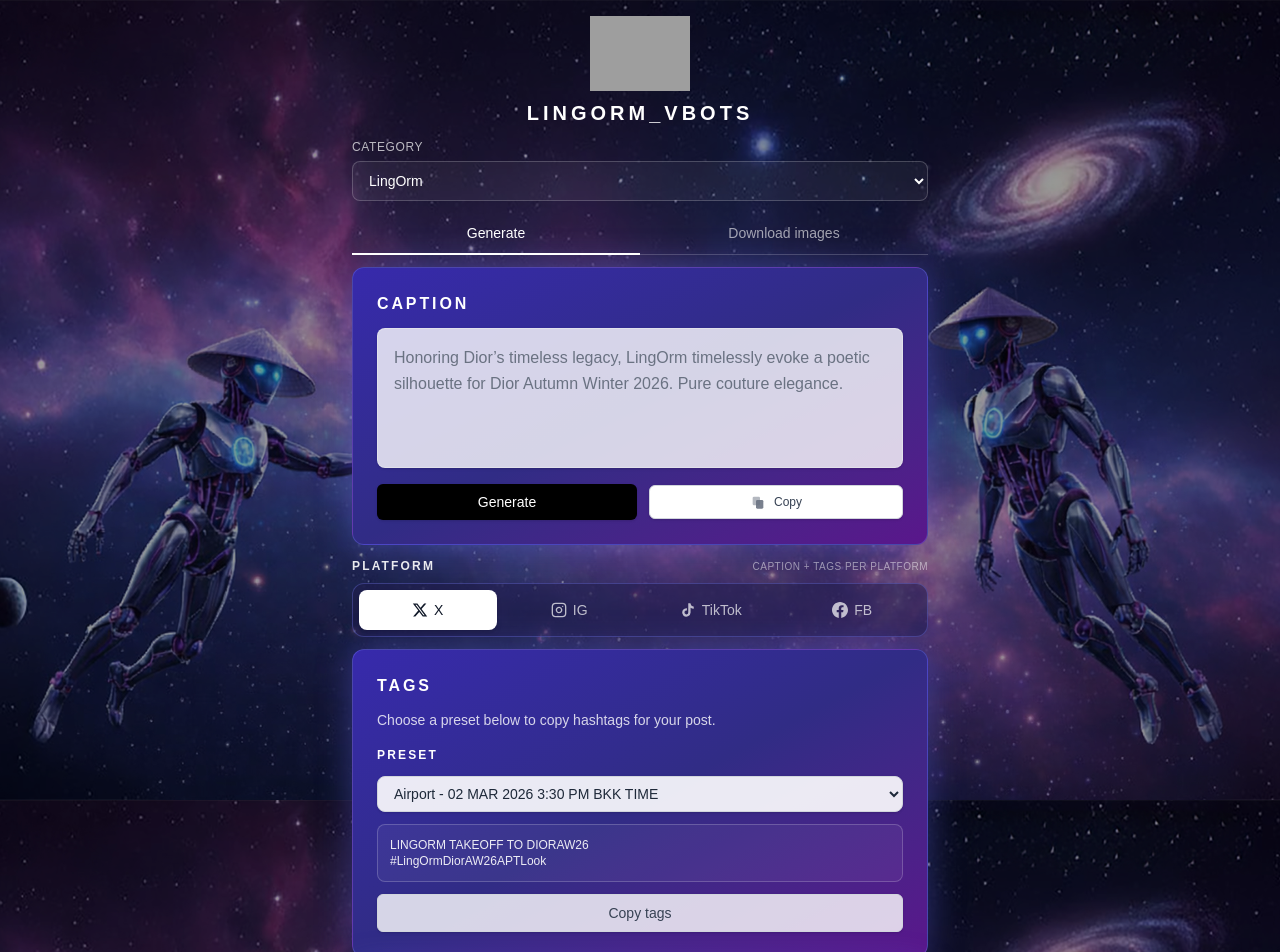
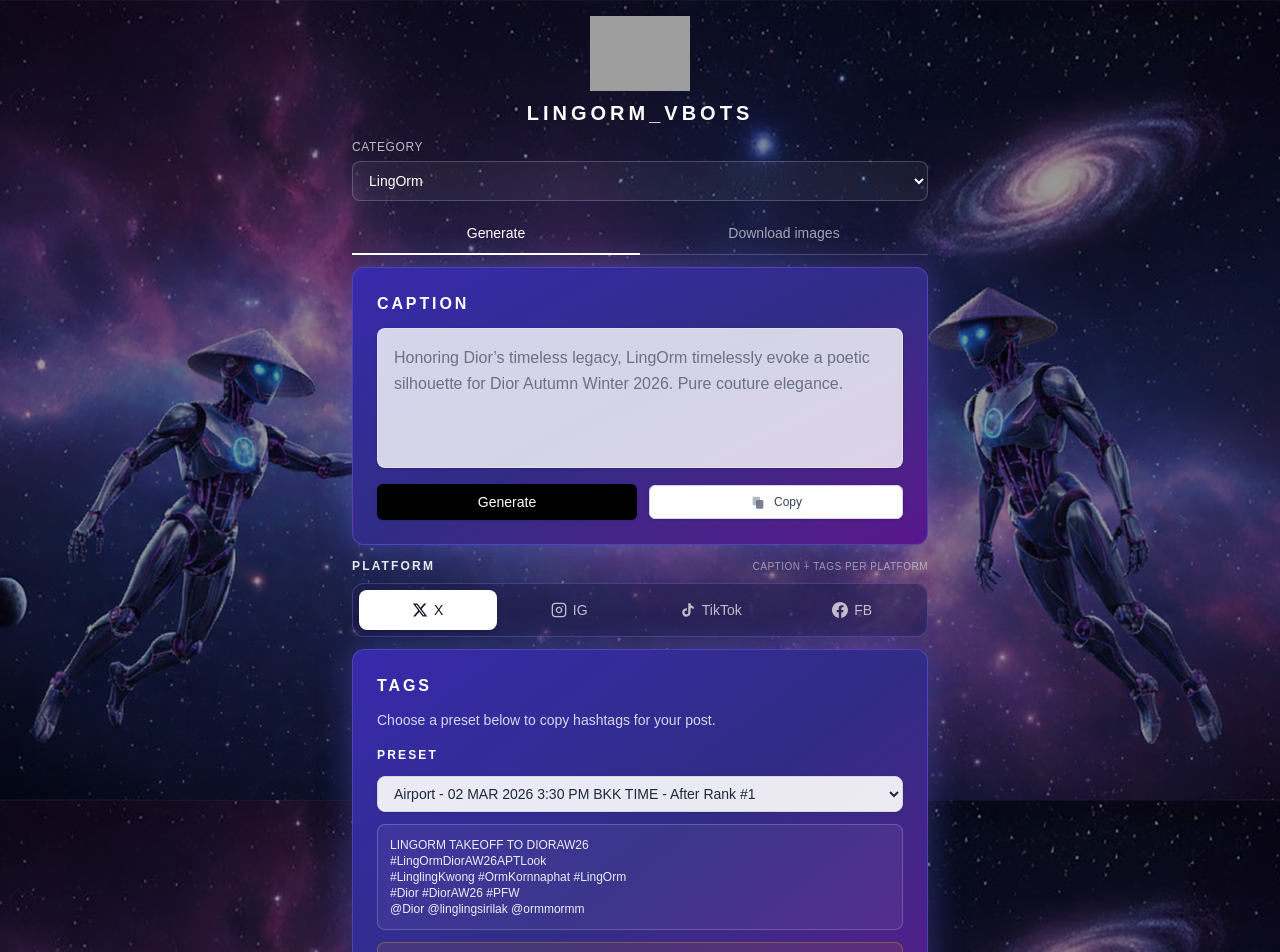
Before and after one commit to kthanhnguyen/lingorm-caption-app, a Next.js app: page / in a window 1280 px wide. Shown: the top 952 px of the page. Built offline with nearby package versions, Linux system fonts and the light colour scheme; grey boxes are pictures that could not be loaded.

Commit message:
update selected tags

```diff
--- a/src/app/components/shared/platformTags.ts
+++ b/src/app/components/shared/platformTags.ts
@@ -12,8 +12,8 @@
 };
 
 export const X_LINGORM_PRESETS = [
-  { id: "before", label: "Before 02 MAR 2026 3:30 PM BKK TIME", tags: "#LinglingKwong #OrmKornnaphat\n#LingOrm #Dior #DiorAW26 #PFW\n@Dior @linglingsirilak @ormmormm", notes: "" },
-  { id: "airport", label: "Airport - 02 MAR 2026 3:30 PM BKK TIME", tags: "LINGORM TAKEOFF TO DIORAW26\n#LingOrmDiorAW26APTLook", notes: "" },
+  // { id: "before", label: "Before 02 MAR 2026 3:30 PM BKK TIME", tags: "#LinglingKwong #OrmKornnaphat\n#LingOrm #Dior #DiorAW26 #PFW\n@Dior @linglingsirilak @ormmormm", notes: "" },
+  // { id: "airport", label: "Airport - 02 MAR 2026 3:30 PM BKK TIME", tags: "LINGORM TAKEOFF TO DIORAW26\n#LingOrmDiorAW26APTLook", notes: "" },
   { id: "airport-rank-1", label: "Airport - 02 MAR 2026 3:30 PM BKK TIME - After Rank #1", tags: "LINGORM TAKEOFF TO DIORAW26\n#LingOrmDiorAW26APTLook\n#LinglingKwong #OrmKornnaphat #LingOrm\n#Dior #DiorAW26 #PFW\n@Dior @linglingsirilak @ormmormm", notes: "After hashtag #LingOrmDiorAW26APTLook rank 1 on X use this preset." },
   { id: "during", label: "03 MAR 2026", tags: "#LingOrmDiorAW26 #DiorAW26\n#LinglingKwong #OrmKornnaphat #PFW", notes: "" },
 ] as const;
--- a/src/app/components/tabs/x/LingOrm.tsx
+++ b/src/app/components/tabs/x/LingOrm.tsx
@@ -21,7 +21,7 @@
 type PresetId = (typeof X_LINGORM_PRESETS)[number]["id"];
 
 export default function TabXLingOrm({ caption, captionLoading, captionError }: CaptionProps) {
-  const [selectedPresetId, setSelectedPresetId] = useState<PresetId>(X_LINGORM_PRESETS[1].id);
+  const [selectedPresetId, setSelectedPresetId] = useState<PresetId>(X_LINGORM_PRESETS[0].id);
   const [copiedTags, setCopiedTags] = useState(false);
   const [copiedCaptionWithTags, setCopiedCaptionWithTags] = useState(false);
   const copy = useCopyToClipboard();
```
